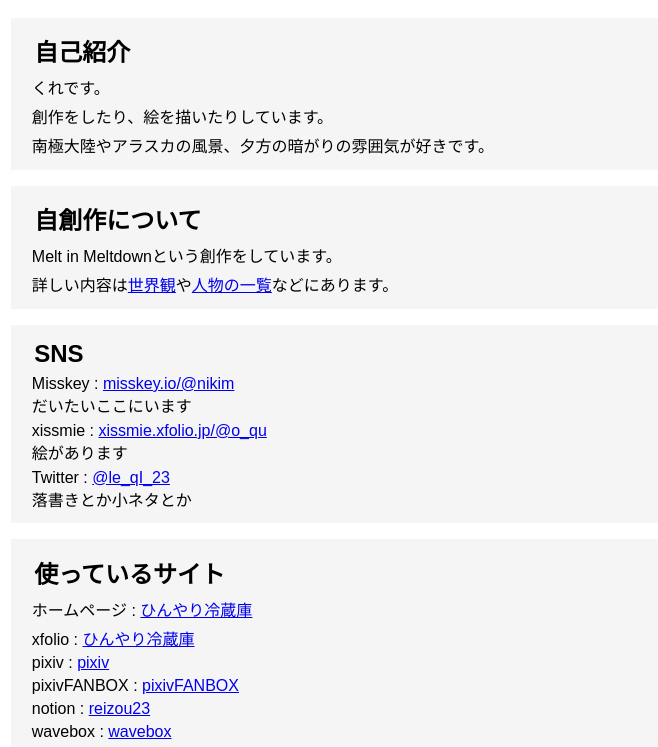
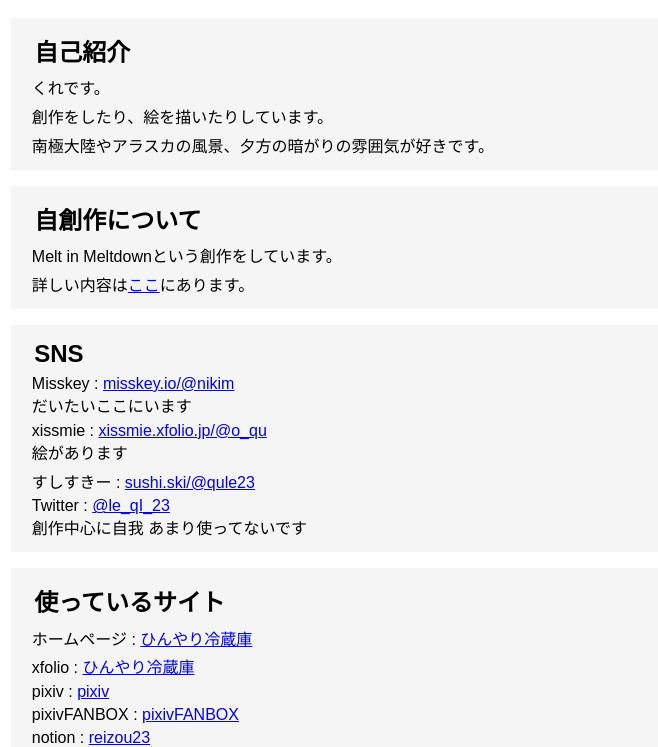
Before and after one commit to o-qu/o-qu.github.io, an Astro site: page / in a window 1280 px wide. Shown: the part 87-834 px from the top of the page, without its empty margins (125-783 px from the left). Built offline with nearby package versions, Linux system fonts and the light colour scheme; Astro itself is replaced by a stand-in of ours.

Commit message:
notionのリンクを修正

```diff
--- a/src/pages/index.astro
+++ b/src/pages/index.astro
@@ -27,10 +27,7 @@ import lessar2 from '../assets/panda2.png';
 				<h2>自創作について</h2>
 				<p>Melt in Meltdownという創作をしています。</p>
 				<p>
-					詳しい内容は<a href="https://reizou23.notion.site/3ffbf24e34ce4492a60b389f7b957568?pvs=4">世界観</a>や<a
-						href="https://reizou23.notion.site/3687df462ecf46f2852f6dee56467248?v=53ee921096fc40eab026a7dc765fd251&pvs=4"
-						>人物の一覧</a
-					>などにあります。
+					詳しい内容は<a href="https://www.notion.so/reizou23/2758e687753c802c9247cf096e15f67d">ここ</a>にあります。
 				</p>
 			</Card>
 
@@ -40,7 +37,9 @@ import lessar2 from '../assets/panda2.png';
 
 				<p>xissmie : <a href="https://xissmie.xfolio.jp/@o_qu">xissmie.xfolio.jp/@o_qu</a><br />絵があります</p>
 
-				<p>Twitter : <a href="https://x.com/le_qI_23">@le_qI_23</a><br />落書きとか小ネタとか</p>
+				<p>すしすきー : <a href="https://sushi.ski/@qule23">sushi.ski/@qule23</a></p>
+
+				<p>Twitter : <a href="https://x.com/le_qI_23">@le_qI_23</a><br />創作中心に自我 あまり使ってないです</p>
 			</Card>
 
 			<Card>
@@ -54,7 +53,7 @@ import lessar2 from '../assets/panda2.png';
 
 				<p>pixivFANBOX : <a href="https://o-qu.fanbox.cc/">pixivFANBOX</a></p>
 
-				<p>notion : <a href="https://reizou23.notion.site/eba0b80c9e45437bb74b37586c5fa930?pvs=4">reizou23</a></p>
+				<p>notion : <a href="https://www.notion.so/reizou23/2758e687753c802c9247cf096e15f67d">reizou23</a></p>
 
 				<p>wavebox : <a href="https://wavebox.me/wave/br2773bv0d9w1kly/">wavebox</a></p>
 
```
